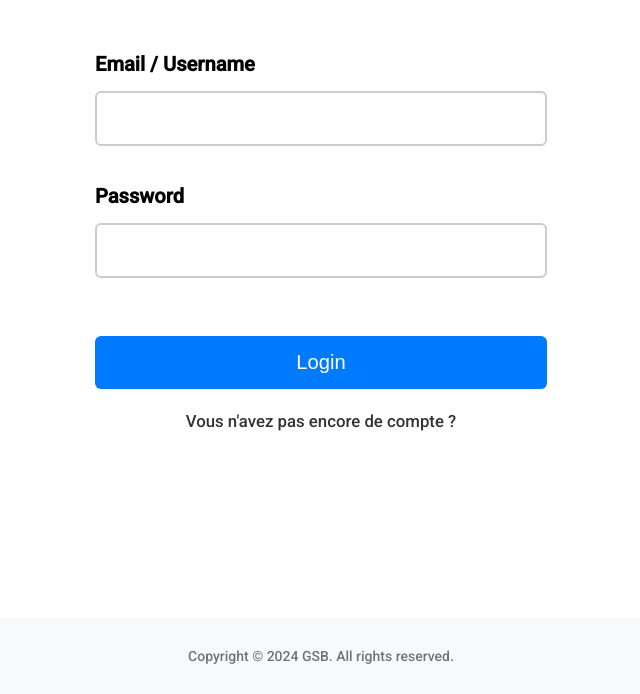
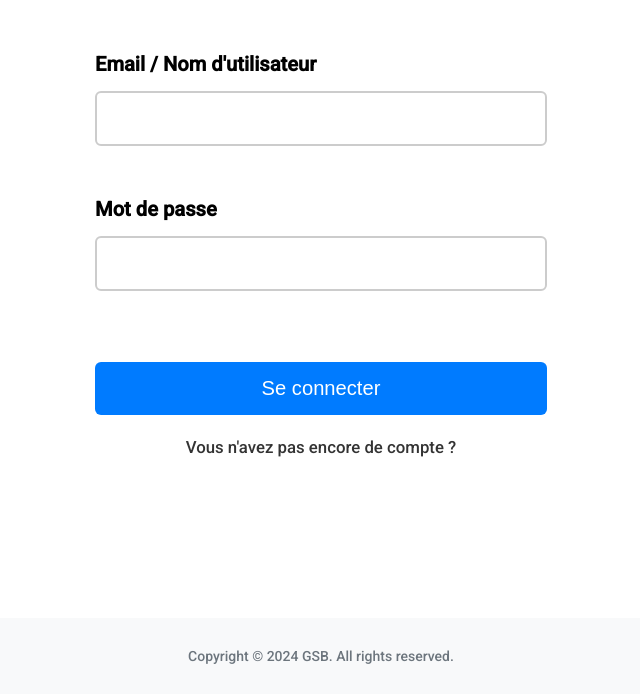
Before and after one commit to fluffy1211/GSB-FrontWeb, a PHP site: page /login.html in a window 1280 px wide. Shown: the part 106-800 px from the top of the page, without its empty margins (319-959 px from the left). Run offline with PHP 8.4, Linux system fonts and the light colour scheme; some libraries are stand-ins or nearby versions.

Commit message:
refactor login and registration forms

```diff
--- a/css/style.css
+++ b/css/style.css
@@ -386,6 +386,7 @@ label {
 
 /* Input styles for all form fields */
 input[type="email"],
+input[type="eusername"],
 input[type="password"],
 input[type="username"] {
     width: 100%;
@@ -414,11 +415,14 @@ button[type="submit"]:hover {
     background-color: #0056b3;
 }
 
-#error-msg {
+#password-alert {
     color: red;
     font-size: 1rem;
-    text-align: center;
-    margin-top: 2rem;
+}
+
+#user-alert {
+    color: red;
+    font-size: 1rem;
 }
 
 /* Account link styles */
--- a/js/login.js
+++ b/js/login.js
@@ -1,5 +1,7 @@
 const loginForm = document.getElementById('login-form');
 const errorMsg = document.getElementById('error-msg');
+const passwordAlert = document.getElementById('password-alert');
+const userAlert = document.getElementById('user-alert');
 
 
 console.log('loaded');
@@ -20,7 +22,8 @@ function deleteCookie(name) {
 // LOGIN
 loginForm.addEventListener('submit', async function(event) {
     event.preventDefault();
-    errorMsg.innerHTML = '';
+    passwordAlert.innerHTML = '';
+    userAlert.innerHTML = '';
 
     const email = document.getElementById('email').value;
     const password = document.getElementById('password').value;
@@ -40,9 +43,9 @@ loginForm.addEventListener('submit', async function(event) {
             document.location.href = '/index.html';
         } else {
             if (result === 'Cet utilisateur n\'existe pas') {
-                errorMsg.innerHTML = 'Utilisateur non trouvé. Veuillez vérifier votre email ou mot de passe.';
+                userAlert.innerHTML = 'Utilisateur non trouvé. Veuillez vérifier votre email ou mot de passe.';
             } else if (result === 'Mot de passe incorrect') {
-                errorMsg.innerHTML = 'Mot de passe incorrect. Veuillez réessayer.';
+                passwordAlert.innerHTML = 'Mot de passe incorrect. Veuillez réessayer.';
             } else {
                 errorMsg.innerHTML = 'Erreur lors de la connexion. Veuillez réessayer.';
             }
--- a/js/slider.js
+++ b/js/slider.js
@@ -1,5 +1,5 @@
 // SLIDER
-const slide = ["../assets/medicaments_1.jpg", "../assets/medicaments_2.jpg", "../assets/medicaments_3.jpg", "../assets/medicaments_4.jpg"];
+const slide = ["assets/medicaments_1.jpg", "assets/medicaments_2.jpg", "assets/medicaments_3.jpg", "assets/medicaments_4.jpg"];
 let numero = 0;
 
 function ChangeSlide(sens) {
--- a/login.html
+++ b/login.html
@@ -17,11 +17,15 @@
     <main>
         <!-- FORM DE LOGIN -->
         <form id="login-form">
-            <label for="email">Email / Username</label>
-            <input type="email" id="email" name="email" required><br><br>
-            <label for="password">Password</label>
-            <input type="password" id="password" name="password" required><br><br>
-            <button type="submit">Login</button>
+            <label for="email">Email / Nom d'utilisateur</label>
+            <input type="eusername" id="email" name="email" required>
+            <p id="user-alert"></p>
+            <br><br>
+            <label for="password">Mot de passe</label>
+            <input type="password" id="password" name="password" required>
+            <p id="password-alert"></p>
+            <br><br>
+            <button type="submit">Se connecter</button>
             <!-- <button id="logout-button">Logout</button> -->
             <a id="noAccount" href="register.html"><p href="register.html">Vous n'avez pas encore de compte ?</p></a>
             <p id="error-msg"></p>
--- a/profil.html
+++ b/profil.html
@@ -18,8 +18,8 @@
 <header id="header-placeholder"></header>
 <main>
 <body>
-    <h1 id="welcome-msg">Bienvenue, veuillez vous <a href="login.html">connecter</a></h1>
-    <button id="logoutBtn" type="submit">Logout</button>
+    <h1 id="welcome-msg">Bienvenue, veuillez vous <a href="login.html">connecter.</a></h1>
+    <button id="logoutBtn" type="submit">Se déconnecter</button>
 </body>
 </main>
 <footer id="footer-placeholder"></footer>
```
Also changed, not shown: js/register.js (+8 -4 lines), register.html (+5 -3 lines).
